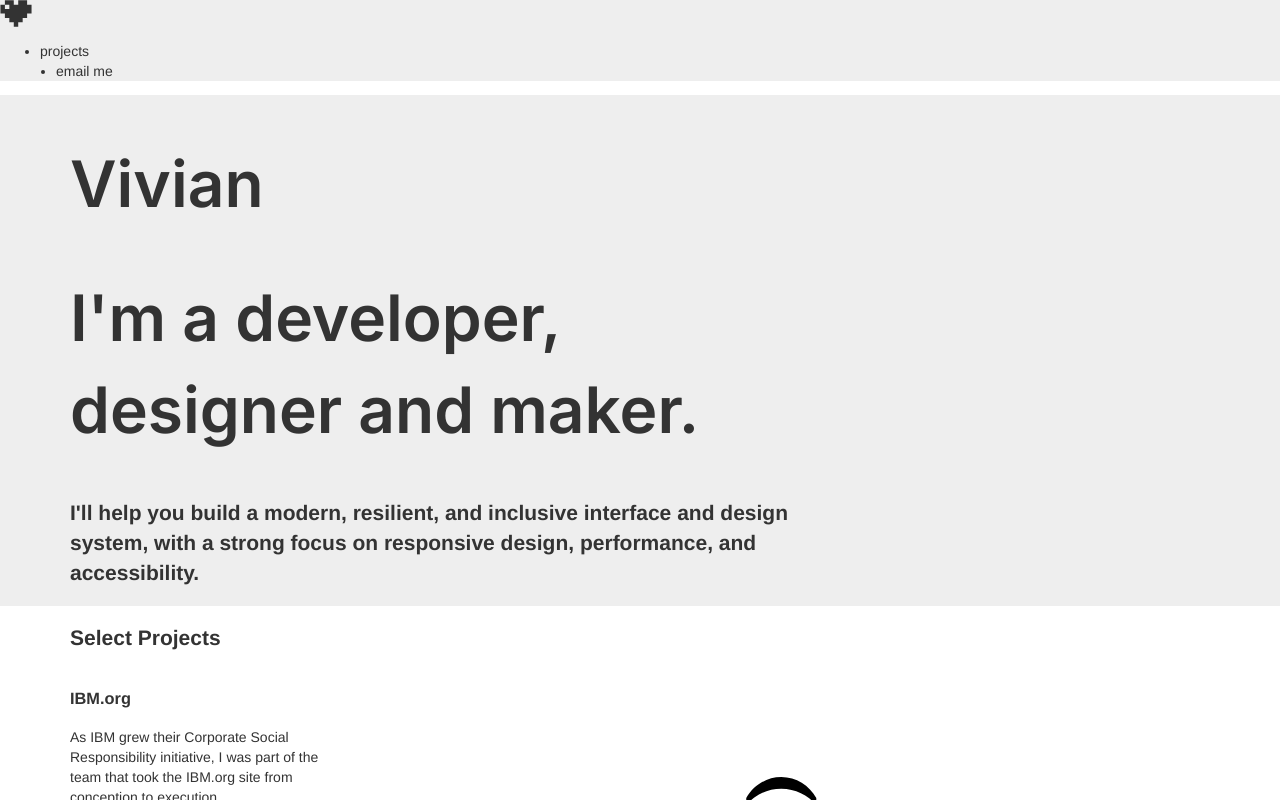
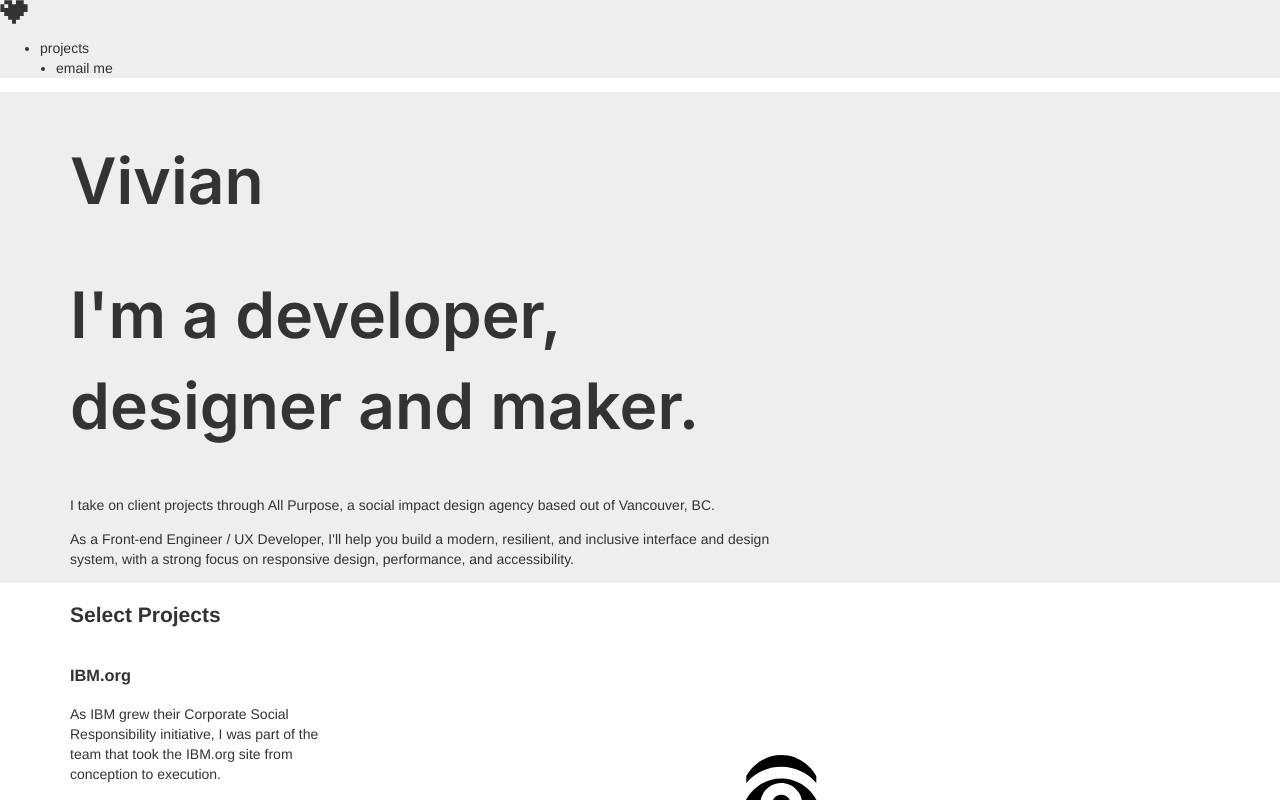
Before and after one commit to vivchen/portfolio, a Next.js app: page / in a window 1280 px wide. Shown: the top 800 px of the page. Built offline with nearby package versions, Linux system fonts and the light colour scheme.

Commit message:
add a blurb to the home page

```diff
--- a/pages/index.js
+++ b/pages/index.js
@@ -54,11 +54,19 @@ export default function Home() {
                 <h1 className="display-01">
                   I'm a developer, designer and maker.
                 </h1>
-                <h2 className="mb-8 mt-6 max-w-xl">
-                  I'll help you build a modern, resilient, and inclusive
-                  interface and design system, with a strong focus on responsive
-                  design, performance, and accessibility.
-                </h2>
+                <p className="mt-6 max-w-xl">
+                  I take on client projects through{" "}
+                  <a href="https://allpurpose.io" target="_blank">
+                    All Purpose
+                  </a>
+                  , a social impact design agency based out of Vancouver, BC.
+                </p>
+                <p className="mb-8 mt-6 max-w-xl">
+                  As a Front-end Engineer / UX Developer, I'll help you build a
+                  modern, resilient, and inclusive interface and design system,
+                  with a strong focus on responsive design, performance, and
+                  accessibility.
+                </p>
               </div>
 
               {/* <Link href="/about">Read more about me&nbsp; →</Link> */}
--- a/styles/global.scss
+++ b/styles/global.scss
@@ -23,7 +23,7 @@ body {
 }
 
 .heart-logo {
-  width: 32px;
+  width: 28px;
 }
 .bg-gray-10 {
   background-color: $gray-10;
```
